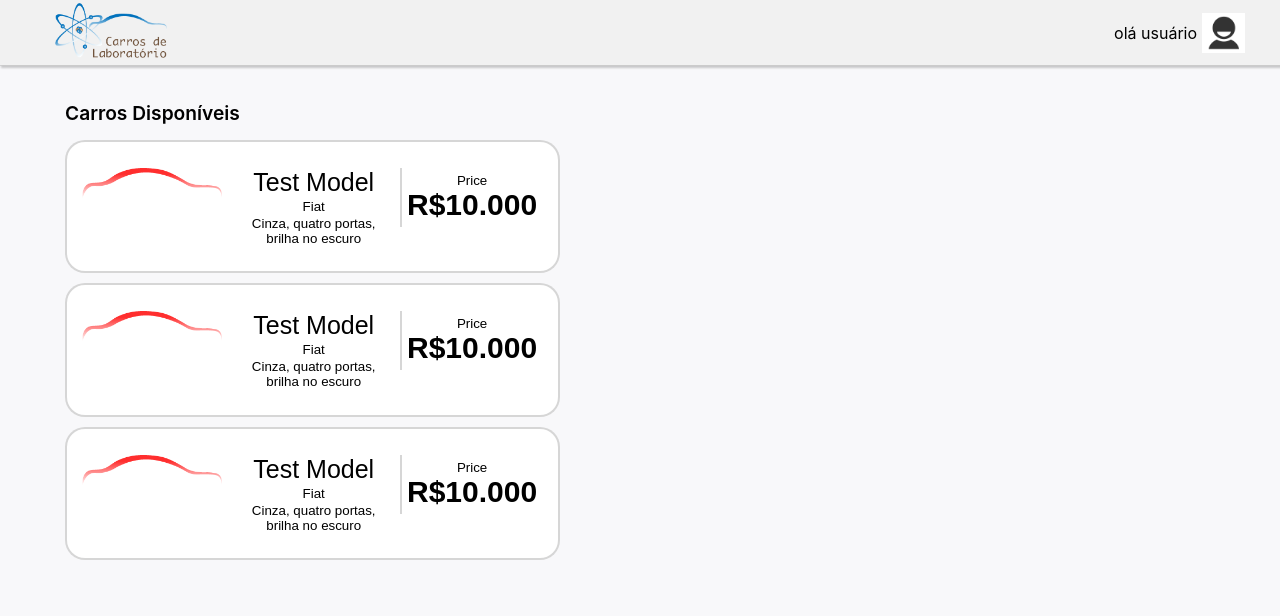
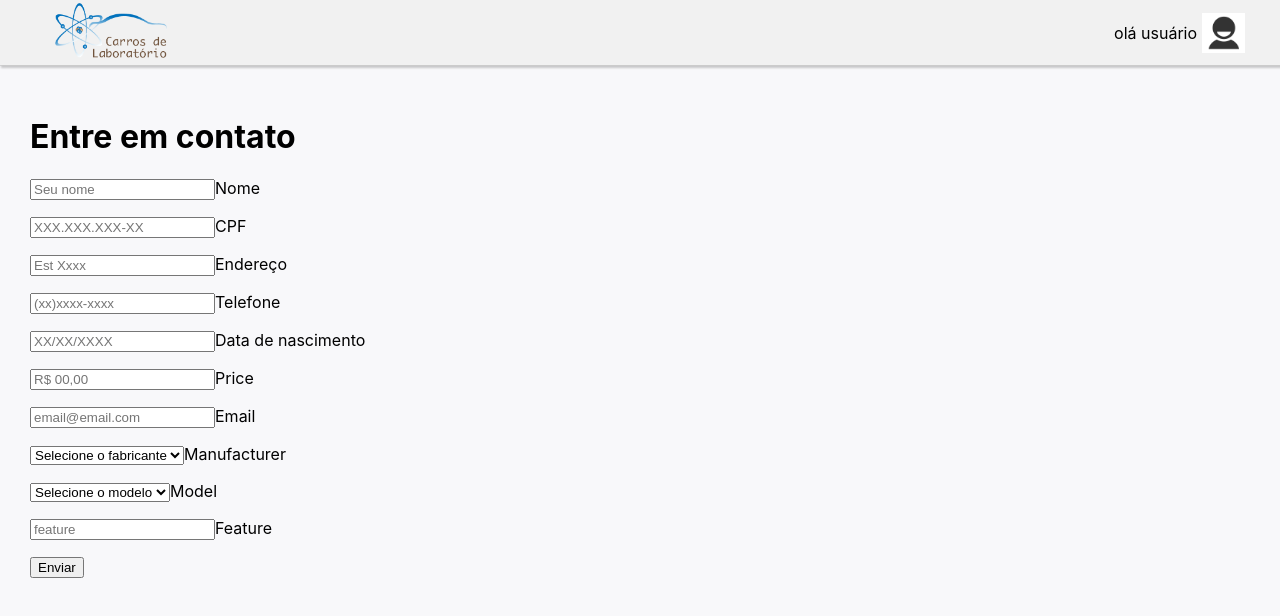
Before and after one commit to luizakobayashi/carros-de-laboratorio, a React (Create React App) app: page /buy-car in a window 1280 px wide. Shown: the top 616 px of the page. Built offline with nearby package versions, Linux system fonts and the light colour scheme.

Commit message:
Add routing to car buy form

```diff
--- a/package.json
+++ b/package.json
@@ -7,9 +7,11 @@
     "@types/node": "12.12.5",
     "@types/react": "16.9.11",
     "@types/react-dom": "16.9.3",
+    "@types/react-router-dom": "^5.1.2",
     "react": "^16.11.0",
     "react-currency-format": "^1.0.0",
     "react-dom": "^16.11.0",
+    "react-router-dom": "^5.1.2",
     "react-scripts": "3.2.0",
     "typescript": "3.6.4"
   },
--- a/src/App.tsx
+++ b/src/App.tsx
@@ -2,6 +2,14 @@ import * as React from "react";
 import logo from "./imgs/logo.png";
 import user from "./imgs/user.png";
 import AvailableCars from "./Components/AvailableCars";
+import CarBuyForm from "./Components/CarBuyForm";
+import {
+  Route,
+  Link,
+  BrowserRouter as Router,
+  BrowserRouter,
+  Switch
+} from "react-router-dom";
 
 const useStyles = {
   home: {
@@ -34,7 +42,7 @@ const useStyles = {
     display: "flex",
     alignItems: "flex-end",
     marginRight: "20px",
-    height: "40px",
+    height: "40px"
   },
 
   userContent: {
@@ -53,24 +61,29 @@ const useStyles = {
     width: "100%",
     borderTop: "1.5px solid #cccc"
   } as React.CSSProperties
-}
+};
 
 const App: React.FC = () => {
   return (
+    <BrowserRouter>
       <div className="App" style={useStyles.home}>
         <div style={useStyles.header}>
-            <img src={logo} style={useStyles.img}/>
+          <img src={logo} style={useStyles.img} />
           <div style={useStyles.user}>
             <div style={useStyles.userContent}>
               <div style={useStyles.userContentMessage}>olá usuário</div>
-                <img src={user} style={useStyles.user}/>
+              <img src={user} style={useStyles.user} />
             </div>
           </div>
         </div>
         <div style={useStyles.homeContent}>
-            <AvailableCars></AvailableCars>
+          <Switch>
+            <Route exact path="/" component={AvailableCars}></Route>
+            <Route path="/buy-car" component={CarBuyForm}></Route>
+          </Switch>
         </div>
       </div>
+    </BrowserRouter>
   );
 };
 
--- /dev/null
+++ b/src/Components/CarBuyForm.jsx
@@ -0,0 +1,100 @@
+import React, { useState, useEffect } from "react";
+
+const CarBuyForm = ({}) => {
+  return (
+    <form name="meu_form">
+      <h1>Entre em contato</h1>
+      <p>
+        <input
+          type="text"
+          id="nomeid"
+          placeholder="Seu nome"
+          required="required"
+          name="nome"
+        />
+        <label for="nome">Nome</label>
+      </p>
+      <p>
+        <input
+          type="text"
+          id="CPFid"
+          placeholder="XXX.XXX.XXX-XX"
+          name="fone"
+        />
+        <label for="CPF">CPF</label>
+      </p>
+      <p>
+        <input type="text" id="enderecoid" placeholder="Est Xxxx" name="fone" />
+        <label for="Endereco">Endereço</label>
+      </p>
+      <p>
+        <input
+          type="text"
+          id="telefoneid"
+          placeholder="(xx)xxxx-xxxx"
+          name="telefone"
+        />
+        <label for="telefone">Telefone</label>
+      </p>
+      <p>
+        <input
+          type="text"
+          id="dataNascid"
+          placeholder="XX/XX/XXXX"
+          name="dataNasc"
+        />
+        <label for="dataNasc">Data de nascimento</label>
+      </p>
+      <p>
+        <input type="text" id="priceid" placeholder="R$ 00,00" name="price" />
+        <label for="price">Price</label>
+      </p>
+      <p>
+        <input
+          type="text"
+          id="emailid"
+          placeholder="email@email.com"
+          name="email"
+        />
+        <label for="email">Email</label>
+      </p>
+      <p>
+        <select
+          id="manufacturerid"
+          placeholder="Manufacturer"
+          name="Manufacturer"
+        >
+          <option value="">Selecione o fabricante</option>
+          <option value="Hyundai">Hyundai</option>
+          <option value="Toyota">Toyota</option>
+          <option value="Jeep">Jeep</option>
+        </select>
+        <label for="manufacturer">Manufacturer</label>
+      </p>
+      <p>
+        <select id="modelid" placeholder="Model" name="model">
+          <option value="">Selecione o modelo</option>
+          <option value="HB20">HB20</option>
+          <option value="Hilux">Hilux</option>
+          <option value="Fit">Fit</option>
+          <option value="Renegade">Renegade</option>
+        </select>
+        <label for="model">Model</label>
+      </p>
+      <p>
+        <input
+          type="text"
+          id="featureid"
+          placeholder="feature"
+          name="feature"
+        />
+        <label for="feature">Feature</label>
+      </p>
+      <p>
+        <input type="button" onclick="Enviar()" value="Enviar" />
+      </p>
+    </form>
+  );
+};
+
+export default CarBuyForm;
--- a/src/Components/CarCard.jsx
+++ b/src/Components/CarCard.jsx
@@ -1,7 +1,7 @@
 import React, { useState, useEffect } from "react";
 import img from "../imgs/car.png";
 import CurrencyFormat from "react-currency-format";
-import DealershipCard from "./DealershipCard";
+import { withRouter } from "react-router";
 
 const useStyles = {
   container: {
@@ -86,28 +86,42 @@ const useStyles = {
   }
 };
 
-const CarCard = ({ car }) => {
-  const [cardClicked, setCarClicked] = useState(false);
-  const onCarCardClicked = () => {
-    setCarClicked(!cardClicked);
+class CarCard extends React.Component {
+  constructor(props) {
+    super(props);
+    this.state = {
+      car: this.props.car,
+      cardClicked: false
+    };
+  }
+
+  onCarCardClicked = () => {
+    this.setState({ cardClicked: !this.state.cardClicked });
   };
 
+  onBuyClicked = () => {
+    this.props.history.push("/buy-car");
+  };
+
+  render() {
     return (
       <section style={useStyles.container}>
-      <button style={useStyles.carContainer} onClick={onCarCardClicked}>
+        <button style={useStyles.carContainer} onClick={this.onCarCardClicked}>
           <div style={useStyles.imageContainer}>
             <img src={img} style={useStyles.image} />
           </div>
           <div style={useStyles.carDetailContainer}>
-          <span style={useStyles.carModel}>{car.model}</span>
-          <span style={useStyles.carDetails}>{car.manufacturer}</span>
-          <span style={useStyles.carFeatures}>{car.features}</span>
+            <span style={useStyles.carModel}>{this.state.car.model}</span>
+            <span style={useStyles.carDetails}>
+              {this.state.car.manufacturer}
+            </span>
+            <span style={useStyles.carFeatures}>{this.state.car.features}</span>
           </div>
           <div style={useStyles.carPriceContainer}>
             <span>Price</span>
             <CurrencyFormat
               style={useStyles.carPrice}
-            value={car.price}
+              value={this.state.car.price}
               thousandSeparator={"."}
               decimalSeparator={","}
               prefix="R$"
@@ -115,13 +129,19 @@ const CarCard = ({ car }) => {
             ></CurrencyFormat>
           </div>
         </button>
-      {cardClicked ? (
+        {this.state.cardClicked ? (
           <div style={useStyles.buy}>
-          <input type="button" value="Comprar" style={useStyles.buyButton} />
+            <input
+              type="button"
+              value="Comprar"
+              style={useStyles.buyButton}
+              onClick={this.onBuyClicked}
+            />
           </div>
         ) : null}
       </section>
     );
-};
+  }
+}
 
-export default CarCard;
+export default withRouter(CarCard);
```
Also changed, not shown: 2 other files (tests, documents, lock files or other folders). Lines whose indentation alone changed are shown as unchanged.
